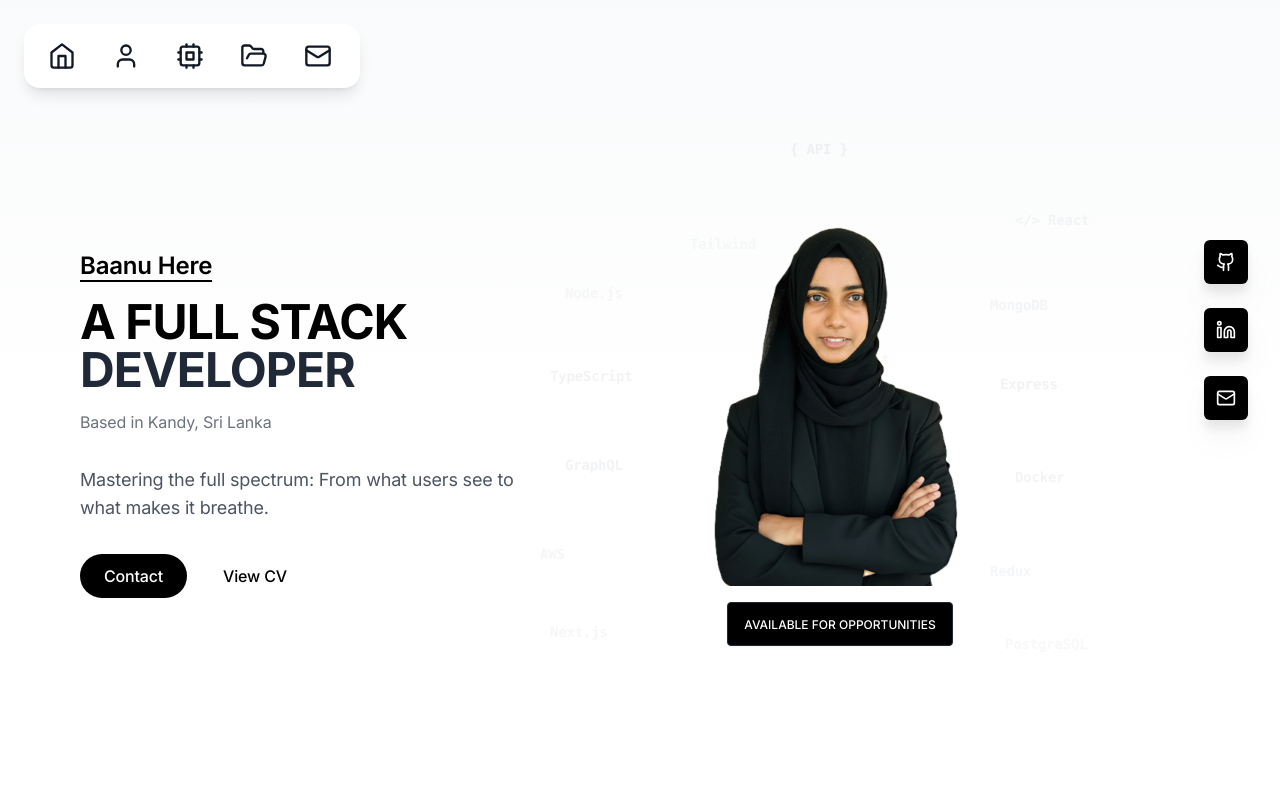
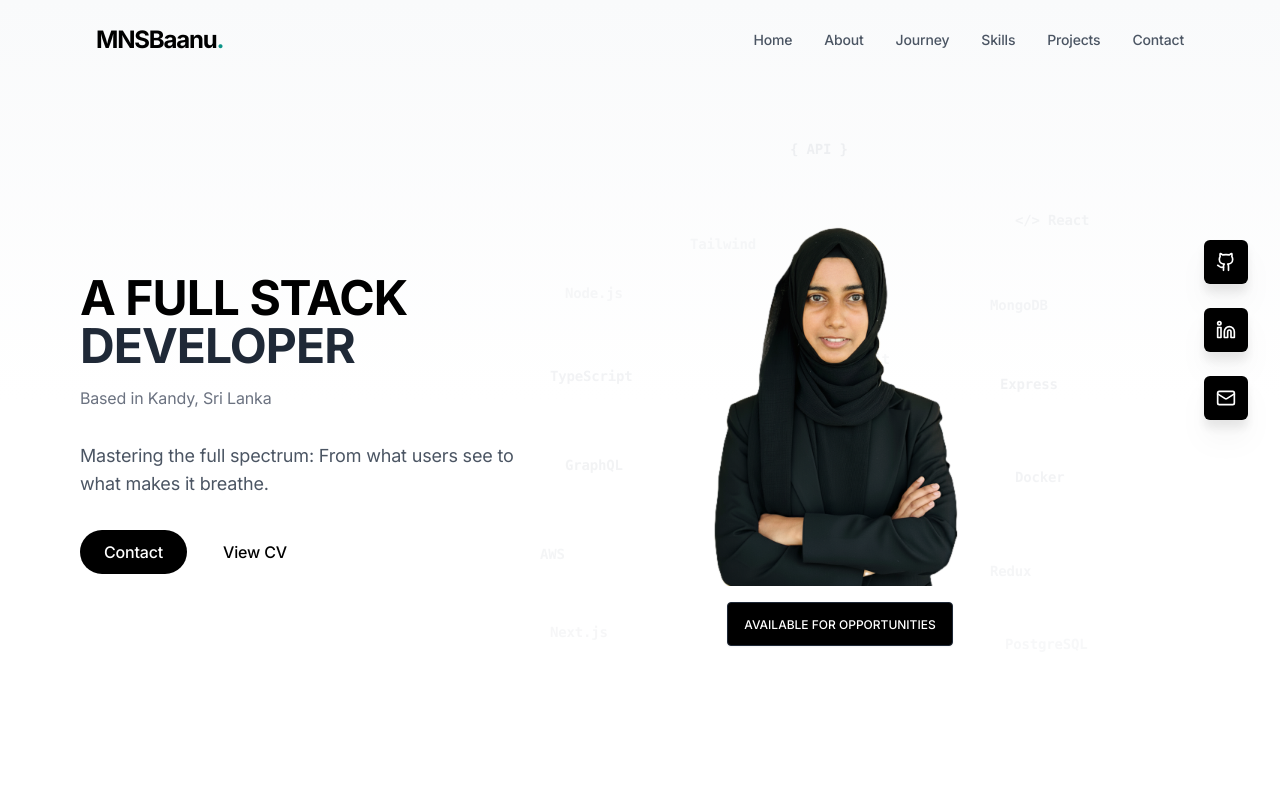
Before and after one commit to MNSBaanu/MyPortfolio, a React (Vite) app: page / in a window 1280 px wide. Shown: the top 800 px of the page. Built offline with nearby package versions, Linux system fonts and the light colour scheme.

Commit message:
feat: Add CV viewer, header, and hero section components to the portfolio.

```diff
--- a/src/components/CVViewer.tsx
+++ b/src/components/CVViewer.tsx
@@ -1,6 +1,6 @@
 import { motion } from 'framer-motion'
-import { X, Download, Mail, Phone, MapPin, Github, Linkedin } from 'lucide-react'
-import { personalInfo, about, skills, professionalSkills, projects, experience, education, certifications } from '../data/portfolio'
+import { X, Download } from 'lucide-react'
+import { personalInfo, skills, professionalSkills, projects, experience, education, certifications } from '../data/portfolio'
 import { useEffect } from 'react'
 import html2pdf from 'html2pdf.js'
 
@@ -31,9 +31,9 @@ export default function CVViewer({ isOpen, onClose }: CVViewerProps) {
     if (!element) return
 
     const opt = {
-      margin: [10, 10, 10, 10],
+      margin: [10, 10, 10, 10] as [number, number, number, number],
       filename: `${personalInfo.name}_CV.pdf`,
-      image: { type: 'jpeg', quality: 0.98 },
+      image: { type: 'jpeg' as const, quality: 0.98 },
       html2canvas: {
         scale: 2,
         useCORS: true,
@@ -43,7 +43,7 @@ export default function CVViewer({ isOpen, onClose }: CVViewerProps) {
       jsPDF: {
         unit: 'mm',
         format: 'a4',
-        orientation: 'portrait',
+        orientation: 'portrait' as const,
         compress: true
       },
       pagebreak: { mode: ['avoid-all', 'css', 'legacy'] }
--- a/src/components/Header.tsx
+++ b/src/components/Header.tsx
@@ -1,109 +1,127 @@
-import { motion } from 'framer-motion'
-import { Home, User, Cpu, FolderOpen, Mail } from 'lucide-react'
+import { useState, useEffect } from 'react'
+import { motion, AnimatePresence } from 'framer-motion'
+import { Menu, X } from 'lucide-react'
+import { personalInfo } from '../data/portfolio'
+
+const navLinks = [
+  { name: 'Home', href: '#home' },
+  { name: 'About', href: '#about' },
+  { name: 'Journey', href: '#journey' },
+  { name: 'Skills', href: '#skills' },
+  { name: 'Projects', href: '#projects' },
+  { name: 'Contact', href: '#contact' },
+]
 
 const Header = () => {
+  const [isScrolled, setIsScrolled] = useState(false)
+  const [isMobileMenuOpen, setIsMobileMenuOpen] = useState(false)
+
+  useEffect(() => {
+    const handleScroll = () => {
+      setIsScrolled(window.scrollY > 20)
+    }
+    window.addEventListener('scroll', handleScroll)
+    return () => window.removeEventListener('scroll', handleScroll)
+  }, [])
+
   const scrollToSection = (href: string) => {
-    setTimeout(() => {
+    setIsMobileMenuOpen(false)
+
     if (href === '#home') {
-        window.scrollTo({ top: 0, behavior: 'smooth' })
-      } else {
+      window.scrollTo({
+        top: 0,
+        behavior: 'smooth'
+      })
+      return
+    }
+
     const element = document.querySelector(href)
     if (element) {
-          const headerHeight = 120
-          const elementPosition = (element as HTMLElement).offsetTop - headerHeight
+      const offset = 80 // Height of the header
+      const bodyRect = document.body.getBoundingClientRect().top
+      const elementRect = element.getBoundingClientRect().top
+      const elementPosition = elementRect - bodyRect
+      const offsetPosition = elementPosition - offset
+
       window.scrollTo({
-            top: elementPosition,
+        top: offsetPosition,
         behavior: 'smooth'
       })
     }
   }
-    }, 100)
-  }
 
   return (
-    <motion.header
-      initial={{ y: -100, opacity: 0 }}
-      animate={{ y: 0, opacity: 1 }}
-      transition={{ duration: 0.8 }}
-      className="fixed top-6 left-6 z-50"
+    <header
+      className={`fixed top-0 left-0 right-0 z-50 transition-all duration-500 ${isScrolled
+        ? 'bg-white/90 backdrop-blur-md shadow-sm py-4 border-b border-gray-100'
+        : 'bg-transparent py-6'
+        }`}
     >
-      <div className="menu p-2 bg-white relative flex justify-center rounded-2xl shadow-lg">
+      <div className="max-w-7xl mx-auto px-10 sm:px-16 md:px-24 flex items-center justify-between">
+        {/* Logo */}
+        <motion.div
+          initial={{ opacity: 0, x: -20 }}
+          animate={{ opacity: 1, x: 0 }}
+          className="relative group cursor-pointer"
+          onClick={() => window.scrollTo({ top: 0, behavior: 'smooth' })}
+        >
+          <span className="text-2xl font-bold tracking-tighter text-black">
+            {personalInfo.name}
+            <span className="text-teal-600">.</span>
+          </span>
+        </motion.div>
+
+        {/* Desktop Nav */}
+        <nav className="hidden md:flex items-center gap-8">
+          {navLinks.map((link, index) => (
             <motion.button
-          onClick={() => scrollToSection('#home')}
-          whileHover={{ scale: 1.05 }}
-          whileTap={{ scale: 0.95 }}
-          className="link group inline-flex justify-center items-center w-16 h-12 rounded-lg relative z-10 overflow-hidden transition-all duration-200 ease-in hover:w-32 focus:w-32 focus:outline-none"
+              key={link.name}
+              initial={{ opacity: 0, y: -10 }}
+              animate={{ opacity: 1, y: 0 }}
+              transition={{ delay: index * 0.1 }}
+              onClick={() => scrollToSection(link.href)}
+              className="text-sm font-medium text-gray-600 hover:text-black transition-colors relative"
             >
-          <div className="absolute z-[-1] block rounded-lg w-full h-full top-0 transform translate-x-full transition-transform duration-200 ease-in bg-gray-100 group-hover:translate-x-0 group-focus:translate-x-0"></div>
+              {link.name}
+            </motion.button>
+          ))}
+        </nav>
 
-          <Home className="w-7 h-7 block flex-shrink-0 absolute left-4" />
+        {/* Mobile Menu Toggle */}
+        <div className="md:hidden">
+          <button
+            onClick={() => setIsMobileMenuOpen(!isMobileMenuOpen)}
+            className="p-2 text-gray-600 hover:text-black transition-colors"
+          >
+            {isMobileMenuOpen ? <X size={24} /> : <Menu size={24} />}
+          </button>
+        </div>
+      </div>
 
-          <span className="transform translate-x-full transition-transform duration-200 ease-in block text-center text-sm font-medium w-full text-gray-700 group-hover:translate-x-0 group-focus:translate-x-0 group-hover:opacity-100 group-focus:opacity-100 opacity-0 pl-7">
-            Home
-          </span>
-        </motion.button>
-
-        <motion.button
-          onClick={() => scrollToSection('#about')}
-          whileHover={{ scale: 1.05 }}
-          whileTap={{ scale: 0.95 }}
-          className="link group inline-flex justify-center items-center w-16 h-12 rounded-lg relative z-10 overflow-hidden transition-all duration-200 ease-in hover:w-32 focus:w-32 focus:outline-none"
+      {/* Mobile Nav Overlay */}
+      <AnimatePresence>
+        {isMobileMenuOpen && (
+          <motion.div
+            initial={{ opacity: 0, height: 0 }}
+            animate={{ opacity: 1, height: 'auto' }}
+            exit={{ opacity: 0, height: 0 }}
+            className="md:hidden bg-white border-b border-gray-100 overflow-hidden shadow-xl"
           >
-          <div className="absolute z-[-1] block rounded-lg w-full h-full top-0 transform translate-x-full transition-transform duration-200 ease-in bg-gray-100 group-hover:translate-x-0 group-focus:translate-x-0"></div>
-
-          <User className="w-7 h-7 block flex-shrink-0 absolute left-4" />
-
-          <span className="transform translate-x-full transition-transform duration-200 ease-in block text-center text-sm font-medium w-full text-gray-700 group-hover:translate-x-0 group-focus:translate-x-0 group-hover:opacity-100 group-focus:opacity-100 opacity-0 pl-7">
-            About
-          </span>
-        </motion.button>
-
-        <motion.button
-          onClick={() => scrollToSection('#skills')}
-          whileHover={{ scale: 1.05 }}
-          whileTap={{ scale: 0.95 }}
-          className="link group inline-flex justify-center items-center w-16 h-12 rounded-lg relative z-10 overflow-hidden transition-all duration-200 ease-in hover:w-32 focus:w-32 focus:outline-none"
+            <nav className="container-custom flex flex-col py-8 gap-6 px-6">
+              {navLinks.map((link) => (
+                <button
+                  key={link.name}
+                  onClick={() => scrollToSection(link.href)}
+                  className="text-2xl font-semibold text-gray-800 hover:text-black transition-colors text-left"
                 >
-          <div className="absolute z-[-1] block rounded-lg w-full h-full top-0 transform translate-x-full transition-transform duration-200 ease-in bg-gray-100 group-hover:translate-x-0 group-focus:translate-x-0"></div>
-
-          <Cpu className="w-7 h-7 block flex-shrink-0 absolute left-4" />
-
-          <span className="transform translate-x-full transition-transform duration-200 ease-in block text-center text-sm font-medium w-full text-gray-700 group-hover:translate-x-0 group-focus:translate-x-0 group-hover:opacity-100 group-focus:opacity-100 opacity-0 pl-7">
-            Skills
-          </span>
-        </motion.button>
-
-        <motion.button
-          onClick={() => scrollToSection('#projects')}
-          whileHover={{ scale: 1.05 }}
-          whileTap={{ scale: 0.95 }}
-          className="link group inline-flex justify-center items-center w-16 h-12 rounded-lg relative z-10 overflow-hidden transition-all duration-200 ease-in hover:w-32 focus:w-32 focus:outline-none"
-        >
-          <div className="absolute z-[-1] block rounded-lg w-full h-full top-0 transform translate-x-full transition-transform duration-200 ease-in bg-gray-100 group-hover:translate-x-0 group-focus:translate-x-0"></div>
-
-          <FolderOpen className="w-7 h-7 block flex-shrink-0 absolute left-4" />
-
-          <span className="transform translate-x-full transition-transform duration-200 ease-in block text-center text-sm font-medium w-full text-gray-700 group-hover:translate-x-0 group-focus:translate-x-0 group-hover:opacity-100 group-focus:opacity-100 opacity-0 pl-7">
-            Projects
-          </span>
-        </motion.button>
-
-        <motion.button
-          onClick={() => scrollToSection('#contact')}
-          whileHover={{ scale: 1.05 }}
-          whileTap={{ scale: 0.95 }}
-          className="link group inline-flex justify-center items-center w-16 h-12 rounded-lg relative z-10 overflow-hidden transition-all duration-200 ease-in hover:w-32 focus:w-32 focus:outline-none"
-        >
-          <div className="absolute z-[-1] block rounded-lg w-full h-full top-0 transform translate-x-full transition-transform duration-200 ease-in bg-gray-100 group-hover:translate-x-0 group-focus:translate-x-0"></div>
-
-          <Mail className="w-7 h-7 block flex-shrink-0 absolute left-4" />
-
-          <span className="transform translate-x-full transition-transform duration-200 ease-in block text-center text-sm font-medium w-full text-gray-700 group-hover:translate-x-0 group-focus:translate-x-0 group-hover:opacity-100 group-focus:opacity-100 opacity-0 pl-7">
-            Contact
-          </span>
-        </motion.button>
-      </div>
-    </motion.header>
+                  {link.name}
+                </button>
+              ))}
+            </nav>
+          </motion.div>
+        )}
+      </AnimatePresence>
+    </header>
   )
 }
 
--- a/src/components/Hero.tsx
+++ b/src/components/Hero.tsx
@@ -40,7 +40,7 @@ const Hero = () => {
   ]
 
   return (
-    <section className="min-h-screen flex items-center relative overflow-visible bg-gradient-to-b from-gray-50 via-white to-white pt-24 sm:pt-28 md:pt-32 pb-12 sm:pb-16 md:pb-20 px-4 md:px-8 lg:px-12 pr-12 sm:pr-14 md:pr-16 lg:pr-20 xl:pr-24">
+    <section id="home" className="min-h-screen flex items-center relative overflow-visible bg-gradient-to-b from-gray-50 via-white to-white pt-24 sm:pt-28 md:pt-32 pb-12 sm:pb-16 md:pb-20 px-4 md:px-8 lg:px-12 pr-12 sm:pr-14 md:pr-16 lg:pr-20 xl:pr-24">
       {/* Vertical Social Icons - Right Side with New Tooltip Style */}
       <motion.div
         initial={{ opacity: 0, x: 50 }}
@@ -125,16 +125,7 @@ const Hero = () => {
             className="space-y-6 flex-shrink-0 text-center lg:text-left"
           >
             <div>
-              <motion.p
-                initial={{ opacity: 0 }}
-                animate={{ opacity: 1 }}
-                transition={{ delay: 0.3 }}
-                className="text-gray-600 text-base sm:text-lg lg:text-xl mb-3 sm:mb-4"
-              >
-                <span className="text-black font-semibold text-lg sm:text-xl lg:text-2xl border-b-2 border-black">
-                  Baanu Here
-                </span>
-              </motion.p>
+
 
               <motion.h1
                 initial={{ opacity: 0, y: 20 }}
```
Lines whose indentation alone changed are shown as unchanged.
